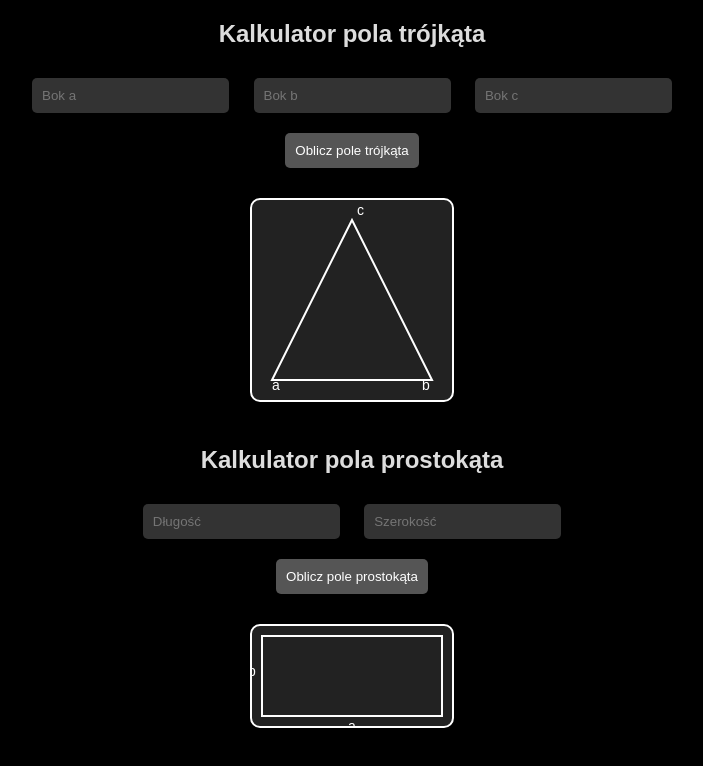
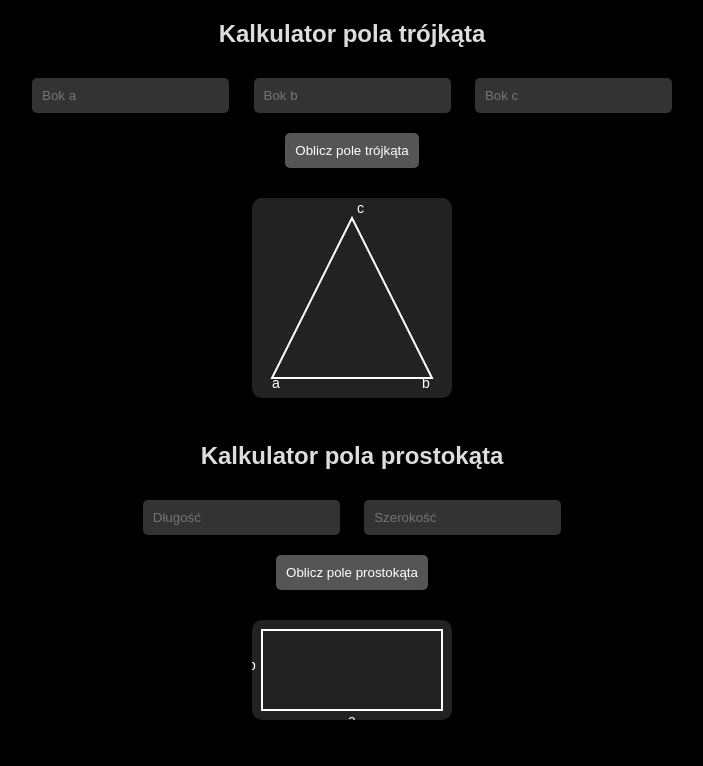
Before and after one commit to XiNIWO/WiAI, a plain HTML site: page index.html in a window 1280 px wide. Shown: the whole page, without its empty margins (288-991 px from the left). Drawn offline with Linux system fonts and the light colour scheme.

Commit message:
Update style.css

```diff
--- a/style.css
+++ b/style.css
@@ -50,7 +50,6 @@
         /* Style dla grafik SVG */
         svg {
             background-color: #222; /* Ciemne tło dla figur */
-            border: 2px solid #fff; /* Biały obrys figur */
             border-radius: 10px; /* Zaokrąglone rogi SVG */
             margin-bottom: 20px;
         }
```
